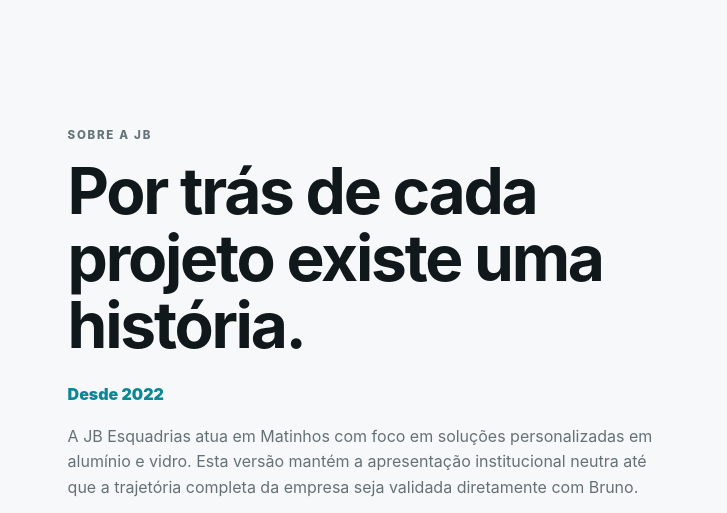
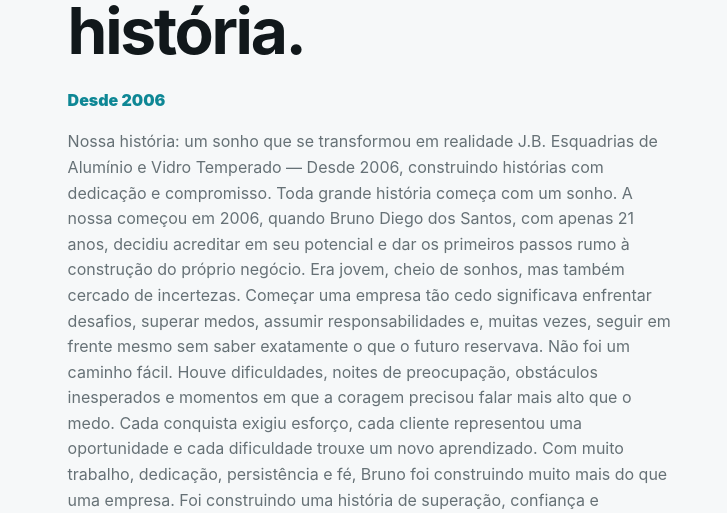
Before and after one commit to DonChud/JB-Esquadrias., a plain HTML site: page jb-esquadrias-site/index.html in a window 1280 px wide. Shown: the part 4811-5324 px from the top of the page, 553-1280 px from the left. Drawn offline with Linux system fonts and the light colour scheme.

Commit message:
Revise company history and introduction text
Updated company history and founding story in the about section.

```diff
--- a/jb-esquadrias-site/index.html
+++ b/jb-esquadrias-site/index.html
@@ -205,8 +205,28 @@
         <div class="about-copy reveal">
           <p class="eyebrow">Sobre a JB</p>
           <h2 id="about-title">Por trás de cada projeto existe uma história.</h2>
-          <p class="about-highlight">Desde 2022</p>
-          <p>A JB Esquadrias atua em Matinhos com foco em soluções personalizadas em alumínio e vidro. Esta versão mantém a apresentação institucional neutra até que a trajetória completa da empresa seja validada diretamente com Bruno.</p>
+          <p class="about-highlight">Desde 2006</p>
+          <p>Nossa história: um sonho que se transformou em realidade
+
+J.B. Esquadrias de Alumínio e Vidro Temperado — Desde 2006, construindo histórias com dedicação e compromisso.
+
+Toda grande história começa com um sonho. A nossa começou em 2006, quando Bruno Diego dos Santos, com apenas 21 anos, decidiu acreditar em seu potencial e dar os primeiros passos rumo à construção do próprio negócio.
+
+Era jovem, cheio de sonhos, mas também cercado de incertezas. Começar uma empresa tão cedo significava enfrentar desafios, superar medos, assumir responsabilidades e, muitas vezes, seguir em frente mesmo sem saber exatamente o que o futuro reservava.
+
+Não foi um caminho fácil. Houve dificuldades, noites de preocupação, obstáculos inesperados e momentos em que a coragem precisou falar mais alto que o medo. Cada conquista exigiu esforço, cada cliente representou uma oportunidade e cada dificuldade trouxe um novo aprendizado.
+
+Com muito trabalho, dedicação, persistência e fé, Bruno foi construindo muito mais do que uma empresa. Foi construindo uma história de superação, confiança e compromisso.
+
+O que começou como um sonho de um jovem de 21 anos foi crescendo com o passar dos anos, conquistando clientes, fortalecendo parcerias e se tornando uma empresa reconhecida pelo cuidado e pela qualidade de seus serviços.
+
+Hoje, a J.B. Esquadrias de Alumínio e Vidro Temperado carrega em sua essência a mesma determinação que deu origem a tudo: trabalhar com seriedade, oferecer qualidade e transformar projetos em realidade.
+
+São anos de história, aprendizados, desafios vencidos e sonhos que continuam se renovando.
+
+Porque mais do que trabalhar com alumínio e vidro, construímos uma trajetória feita de coragem, dedicação e confiança.
+
+E tudo isso começou com um jovem de 21 anos que, mesmo diante dos medos e das incertezas, teve a coragem de acreditar que era possível.</p>
           <p><strong></strong></p>
           <a class="text-link" href="#orcamento">Falar sobre meu projeto <span>↗</span></a>
         </div>
```
